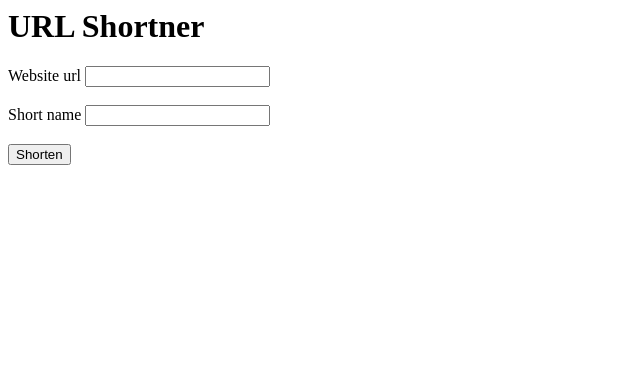
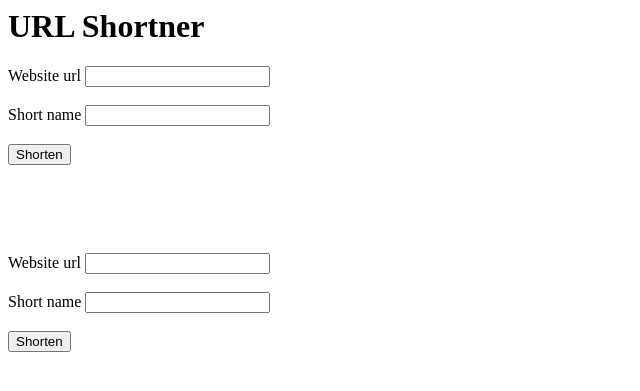
Before and after one commit to homegahed/Flask-Training, a Flask app: page / in a window 1280 px wide. Shown: the top 391 px of the page, without its empty margins (0-640 px from the left). Run offline with Flask 2, Linux system fonts and the light colour scheme.

Commit message:
add json file

```diff
--- a/app.py
+++ b/app.py
@@ -1,7 +1,10 @@
-from flask import Flask, render_template, request
-
+from flask import Flask, render_template, request, redirect, url_for, flash
+import json
+import os.path
 
 app = Flask(__name__)
+
+app.secret_key = 'hfhdhfgdhfghfghdhf'
 
 @app.route('/')
 def home():
@@ -11,8 +14,23 @@ def home():
 
 @app.route('/you-url', methods = ['GET', 'POST'])
 def you_url():
+    if request.method == 'POST':
+        urls = {}
 
-    if request.method == 'POST':
+        if os.path.exists('urls.json'):
+            with open ('urls.json') as urls_file:
+                urls = json.load(urls_file)
+
+        if request.form['code'] in urls.keys():
+            flash('That short name is already taken')
+            return redirect(url_for('home'))
+
+
+        urls[request.form['code']] = {'url':request.form['url']}
+        with open ('urls.json', 'w') as url_file:
+            json.dump(urls, url_file)
+
+
         return render_template('you_url.html', code=request.form['code'])
     else:
-        return 'This is not valid'
+        return redirect(url_for('home'))
--- a/templates/home.html
+++ b/templates/home.html
@@ -1,4 +1,9 @@
 <h1> URL Shortner </h1>
+
+{% for message in get_flashed_messages() %}
+<h2 style="color:red"> {{ message }} </h2>
+{% endfor %}
+
 
 <form action="you-url", method="post">
 
@@ -13,3 +18,19 @@
   <br><br>
   <input type="submit" value="Shorten">
 </form>
+
+<br><br><br><br>
+
+<form action="you-url", method="post", enctype="multipart/form-data">
+
+  <label for="url"> Website url</label>
+  <input type="url" name="url" value="" required>
+
+  <br><br>
+  <label for="code"> Short name</label>
+  <input type="text" name="code" value="" required>
+
+
+  <br><br>
+  <input type="submit" value="Shorten">
+</form>
--- /dev/null
+++ b/urls.json
@@ -0,0 +1 @@
+{"go": {"url": "https://www.google.com/"}, "yahoo": {"url": "https://www.yahoo.com/"}}
```
